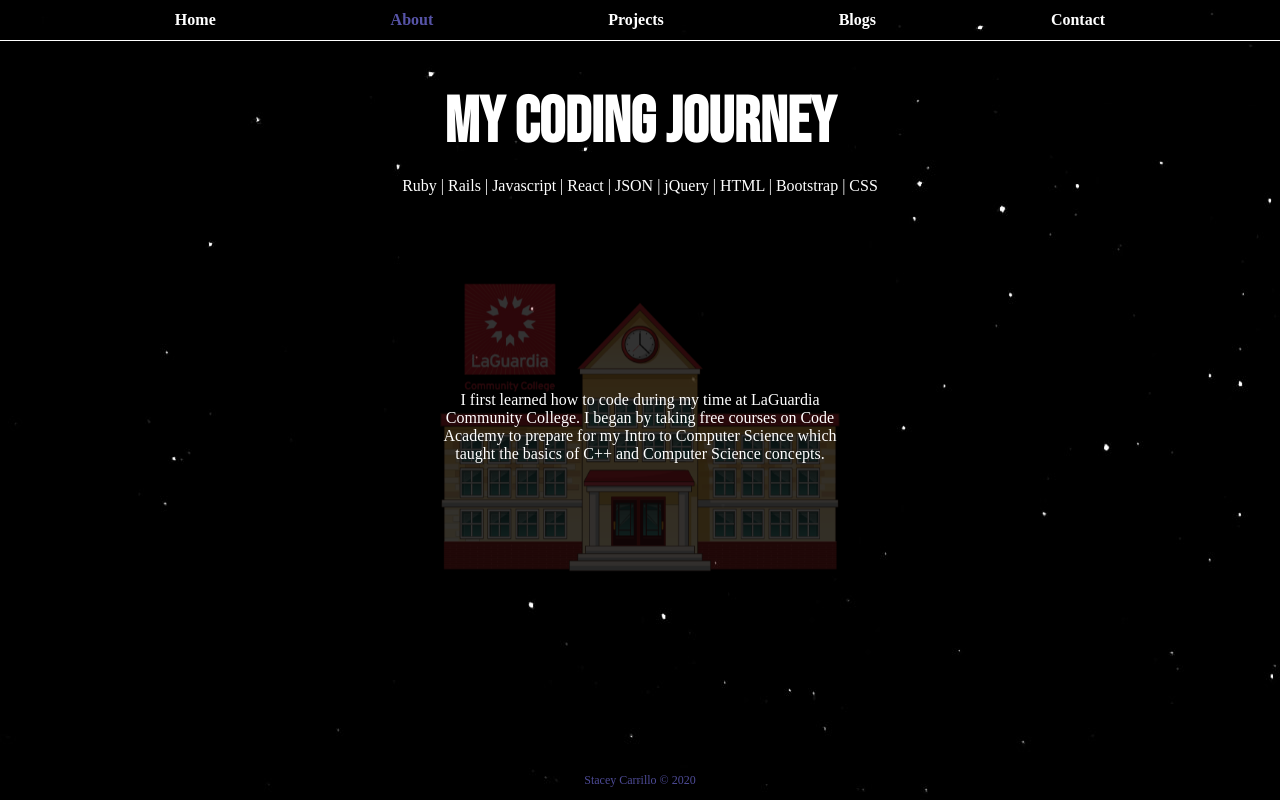
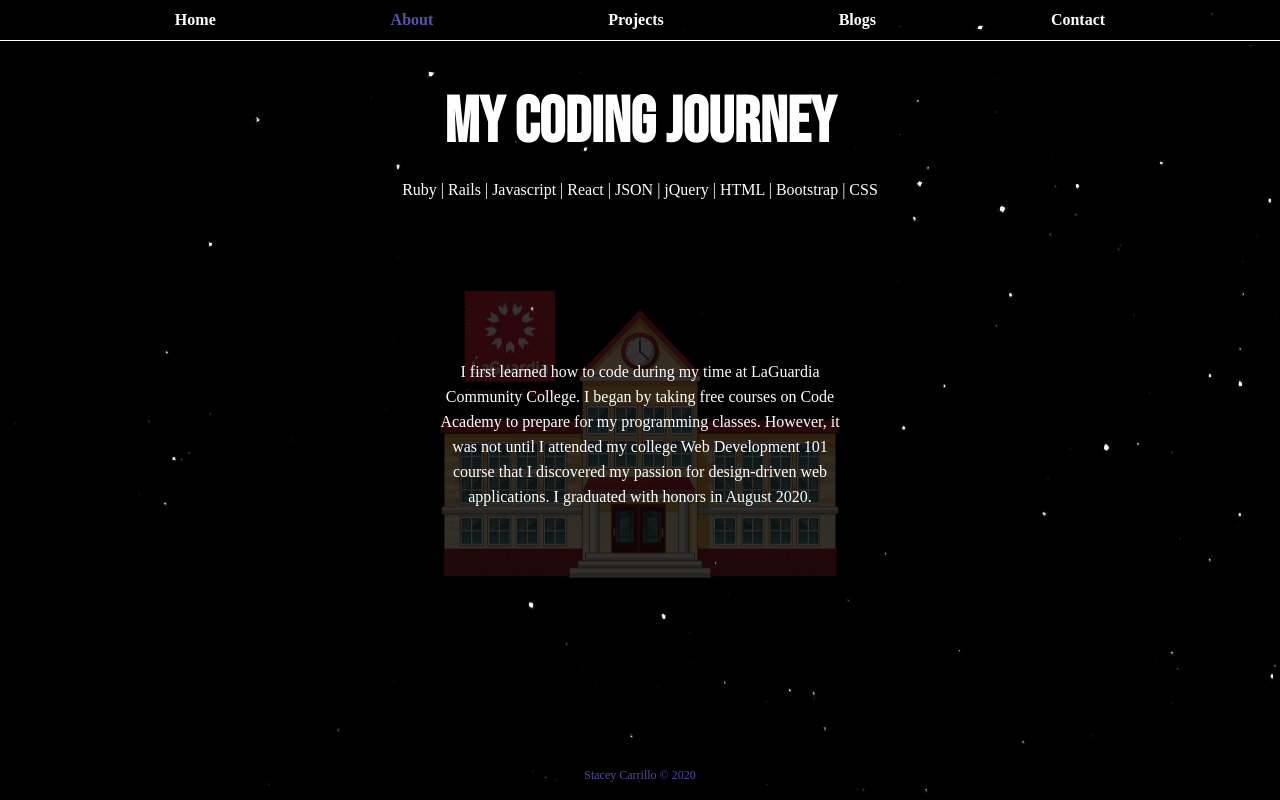
Before and after one commit to stacksonstack/my-portfolio, a React (Create React App) app: page /about in a window 1280 px wide. Built offline with nearby package versions, Linux system fonts and the light colour scheme; a web font is replaced by a local one.

Commit message:
added about me story

```diff
--- a/src/App.css
+++ b/src/App.css
@@ -109,6 +109,7 @@ a:hover p {
   flex-wrap: wrap;
   justify-content: center;
 }
+
 #story-image{
   position: relative;
 }
@@ -125,40 +126,41 @@ transform: translate(-50%, -50%);
 #story-text{
   opacity: 0%;
   animation-name: storyText;
-  animation-duration: 30s;
+  animation-duration: 50s;
   animation-iteration-count: infinite;
 }
 #story-text2{
   opacity: 0%;
   animation-name: storyText2;
-  animation-duration: 30s;
+  animation-duration: 50s;
   animation-iteration-count: infinite;
 }
 
 #story-text3{
   opacity: 0%;
   animation-name: storyText3;
-  animation-duration: 30s;
+  animation-duration: 50s;
   animation-iteration-count: infinite;
 }
 #laguardia{
   opacity: 0%;
   animation-name: storyImage;
-  animation-duration: 30s;
+  animation-duration: 50s;
   animation-iteration-count: infinite;
 }
 #story-image2{
   opacity: 0%;
   animation-name: storyImage2;
-  animation-duration: 30s;
+  animation-duration: 50s;
   animation-iteration-count: infinite;
 }
 #story-image3{
   opacity: 0%;
   animation-name: storyImage3;
-  animation-duration: 30s;
+  animation-duration: 50s;
   animation-iteration-count: infinite;
 }
+
 
 @keyframes storyImage {
   0% { opacity: 1;}
@@ -223,6 +225,7 @@ img{
 p{
   padding-left: 10px;
   padding-right: 10px;
+  line-height: 25px;
 }
 p,
 input,
--- a/src/Components/About.js
+++ b/src/Components/About.js
@@ -2,7 +2,11 @@ function About() {
   return (
     <div className="about">
       <h1 className="title-text">My Coding Journey</h1>
-      <p> Ruby | Rails | Javascript | React | JSON | jQuery | HTML | Bootstrap | CSS</p>
+      <p>
+        {" "}
+        Ruby | Rails | Javascript | React | JSON | jQuery | HTML | Bootstrap |
+        CSS
+      </p>
       <div className="story">
         <div id="story-image">
           <img
@@ -13,25 +17,41 @@ function About() {
           <p id="story-text">
             I first learned how to code during my time at LaGuardia Community
             College. I began by taking free courses on Code Academy to prepare
-            for my Intro to Computer Science which taught the basics of C++ and
-            Computer Science concepts.
+            for my programming classes. However, it was not until I attended my
+            college Web Development 101 course that I discovered my passion for
+            design-driven web applications. I graduated with honors in August
+            2020.
           </p>
           <img
-          id="story-image2"
+            id="story-image2"
             src="/ProjectImages/flatironSchool.png"
             alt="city buildings with flatiron school logo"
           />
-          <p id="story-text2">After graduating LaGuardia I attended Flatiron School</p>
+          <p id="story-text2">
+            A month later, I attended Flatiron School to improve upon my
+            programming skills. I worked on labs and built full-stack projects
+            with talented software engineering students. I adopted the title
+            CSStacey as I helped many in my cohort learn how to write modern
+            CSS. Collaborating with my peers enabled me to solidify CSS concepts
+            such as Flexbox, Grid, Animations, and many more. I graduated in
+            January 2020.
+          </p>
           <img
-          id="story-image3"
+            id="story-image3"
             src="/ProjectImages/graduation.png"
             alt="students graduating"
           />
-          <p id="story-text3">I'm currently working to improve my skills as a front end developer by practicing algorithms on websites like Leet Code.
-          I've also began to refactor past projects and plan to build a beatles fan site in React. </p>
+          <p id="story-text3">
+            I'm currently working to improve my skills as a Software Engineer by
+            practicing algorithms on websites like Leet Code & Code Wars. I've
+            also begun to refactor my passion projects which feature a Beatles
+            fan site written in React. I'm also always working to improve my
+            portfolio website. My next goal is to obtain my first position as a
+            front-end developer and work in a team of people who share my
+            passion for building beautiful, user-friendly applications!{" "}
+          </p>
         </div>
-
-    </div>
+      </div>
     </div>
   );
 }
```
Also changed, not shown: public/ProjectImages/aboutMe.png (added).
